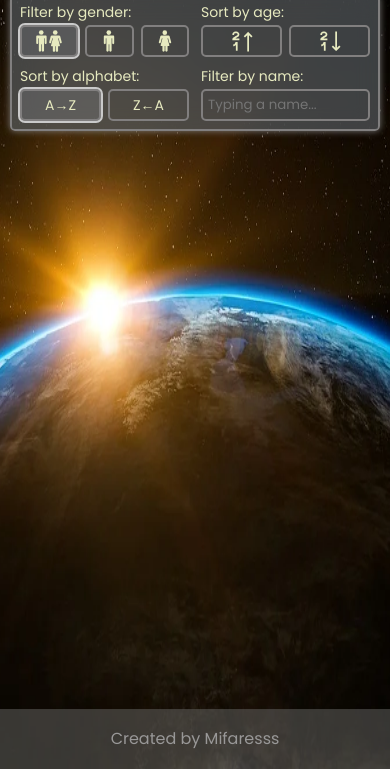
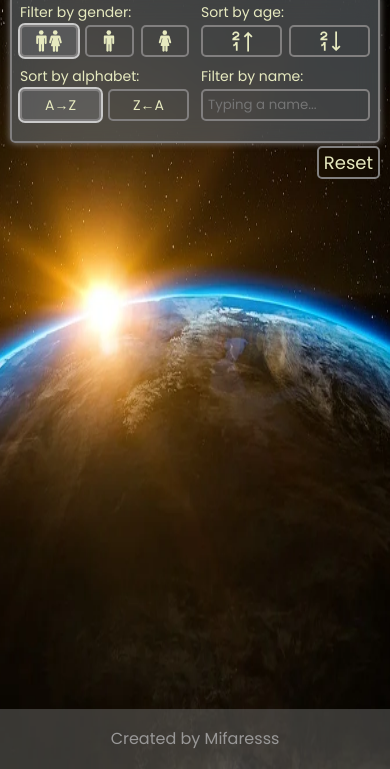
Before and after one commit to Mifaresss/friends-app, a plain HTML site: page index.html in a window 390 px wide. Shown: the part 75-844 px from the top of the page. Drawn offline with Linux system fonts and the light colour scheme; no server answers.

Commit message:
Added "Reset" button, slightly reworked filter logic

```diff
--- a/css/styles.css
+++ b/css/styles.css
@@ -75,8 +75,6 @@ body {
 
 
 
-
-
 /* ========================================== Form Styles ========================================== */
 .filter {
 	width: 100%;
@@ -100,6 +98,7 @@ body {
 	width: 100%;
 	height: 100%;
 	background-color: rgba(0, 0, 0, 0);
+	border-radius: 3px;
 	backdrop-filter: blur(10px);
 	top: 0;
 	left: 0;
@@ -189,7 +188,27 @@ body {
 	background-color: rgba(125, 129, 134, 0.331);
 	outline: 3px solid rgba(202, 202, 202, 0.657);
 }
-
+/* ================== ResetButton Styles ================== */
+.filter-reset {
+	display: flex;
+	flex: 1 1 auto;
+}
+.filter-reset__button {
+	font-size: 18px;
+	flex: 1 1 auto;
+	padding: 15px 5px;
+	border: 2px solid var(--border-main-color);
+	background-color: transparent;
+	color: var(--filters-main-color);
+	border-radius: 5px;
+	transition: all .2s;
+}
+.filter-reset__button:hover {
+	background-color: rgba(125, 129, 134, 0.331);
+}
+.filter-reset__button:active {
+	outline: 3px solid rgba(202, 202, 202, 0.657);
+}
 
 
 
@@ -323,6 +342,9 @@ body {
 	.filter-gender__all {
 		padding: 0 5px;
 	}
+	.filter-reset__button {
+		padding: 10px 10px;
+	}
 	/* ===== Filter OnLy By Age Styles ===== */
 	.sort-by-age__span {
 		display: none;
@@ -388,6 +410,9 @@ body {
 	.filter-sorter__input:checked ~ .filter-sorter__label {
     outline: 2px solid rgb(202, 202, 202);
 	}
+	.filter-reset__button {
+		padding: 9px 10px;
+	}
 }
 @media (max-width: 400px) {
 	body {
@@ -404,6 +429,24 @@ body {
 	.filter-name {
 		gap: 6px;
 	}
+	.filter::before {
+		content: '';
+		position: absolute;
+		width: 63.21px;
+		height: 32.86px;
+		background-color: rgba(0, 0, 0, 0);
+		backdrop-filter: blur(10px);
+		bottom: -38px;
+		right: -2px;
+		border-radius: 5px;
+		z-index: -5;
+	}
+	.filter-reset__button {
+		position: absolute;
+		bottom: -38px;
+		right: -2px;
+		padding: 1px 5px;
+	}
 	.people {
 		margin-top: 15px;
 	}
--- a/index.html
+++ b/index.html
@@ -85,6 +85,10 @@
 					<label class="filter-name__label">Filter by name:</label>
 					<input class="filter-name__input" id="name" type="text" placeholder="Typing a name...">
 				</div>
+
+				<div class="filter__reset filter-reset">
+					<button type="reset" class="filter-reset__button">Reset</button>
+				</div>
 			</form>
 			<div class="people">
 				<ul class="people__list"></ul>
--- a/scripts.js
+++ b/scripts.js
@@ -62,6 +62,8 @@ const state = {
 
 const form = document.querySelector('.filter');
 form.addEventListener('input', filterData);
+const resetButton = document.querySelector('.filter-reset__button')
+resetButton.addEventListener('click', resetFilters);
 
 function getCurrentInputId(elements) {
 	const currentInput = Array.from(elements).find(selectedInput => selectedInput.checked);
@@ -122,3 +124,8 @@ function filterByName(data, people) {
 	})
 	return copyPeople;
 }
+
+function resetFilters() {
+	form.reset();
+	renderPeople(receivedPeople)
+}
```
